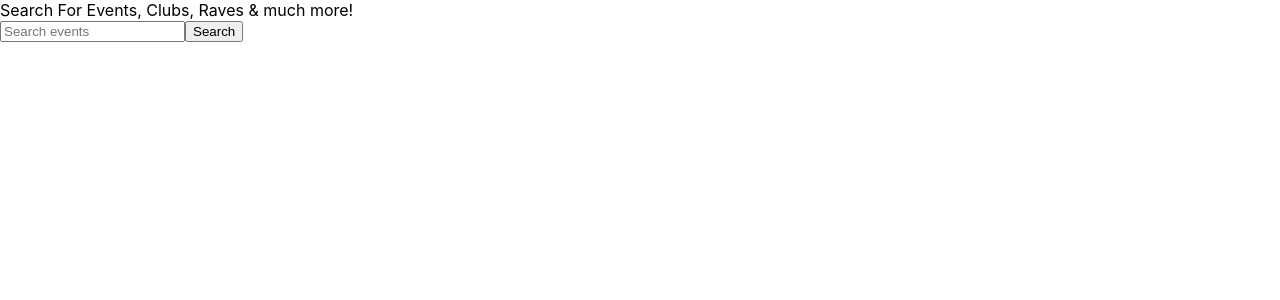
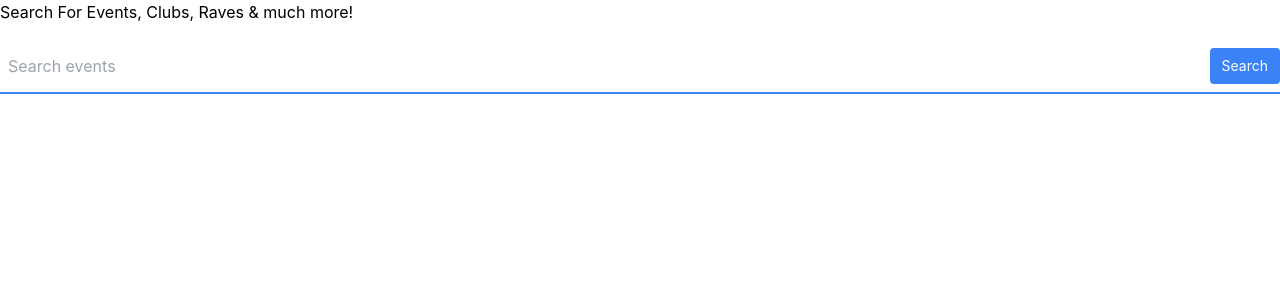
Before and after one commit to Bibbleboop/Eat-Rave-Love, a React (Create React App) app: page / in a window 1280 px wide. Shown: the top 300 px of the page. Built offline with nearby package versions, Linux system fonts and the light colour scheme.

Commit message:
added tailwind

```diff
--- a/package.json
+++ b/package.json
@@ -49,6 +49,7 @@
     "react-app-rewired": "^2.2.1",
     "stream-browserify": "^3.0.0",
     "stream-http": "^3.2.0",
+    "tailwindcss": "^3.2.7",
     "url": "^0.11.0",
     "webpack-cli": "^5.0.1"
   }
--- a/src/index.css
+++ b/src/index.css
@@ -1,3 +1,7 @@
+@tailwind base;
+@tailwind components;
+@tailwind utilities;
+
 body {
   margin: 0;
   font-family: -apple-system, BlinkMacSystemFont, 'Segoe UI', 'Roboto', 'Oxygen',
--- /dev/null
+++ b/tailwind.config.js
@@ -0,0 +1,10 @@
+/** @type {import('tailwindcss').Config} */
+module.exports = {
+    content: [
+    "./src/**/*.{js,jsx,ts,tsx}",
+  ],
+  theme: {
+    extend: {},
+  },
+  plugins: [],
+}
```
Also changed, not shown: 1 other file (tests, documents, lock files or other folders).
